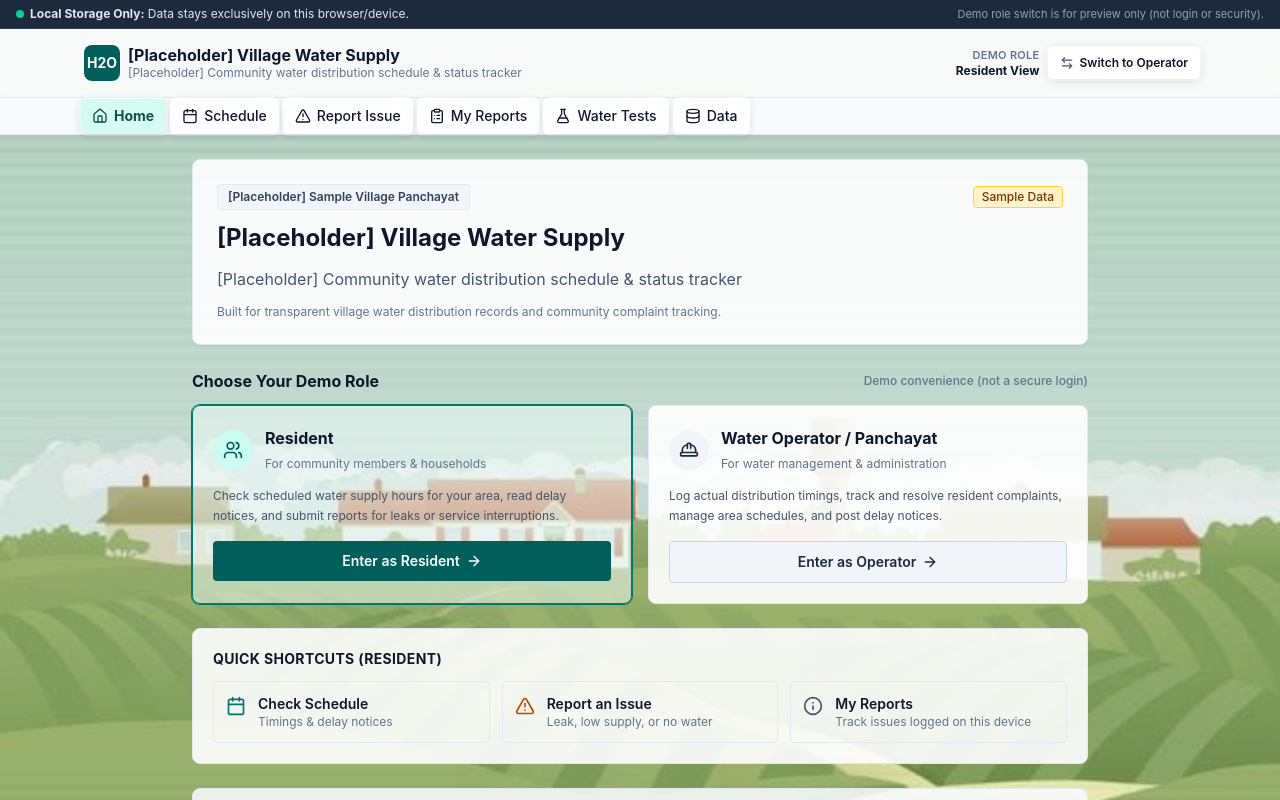
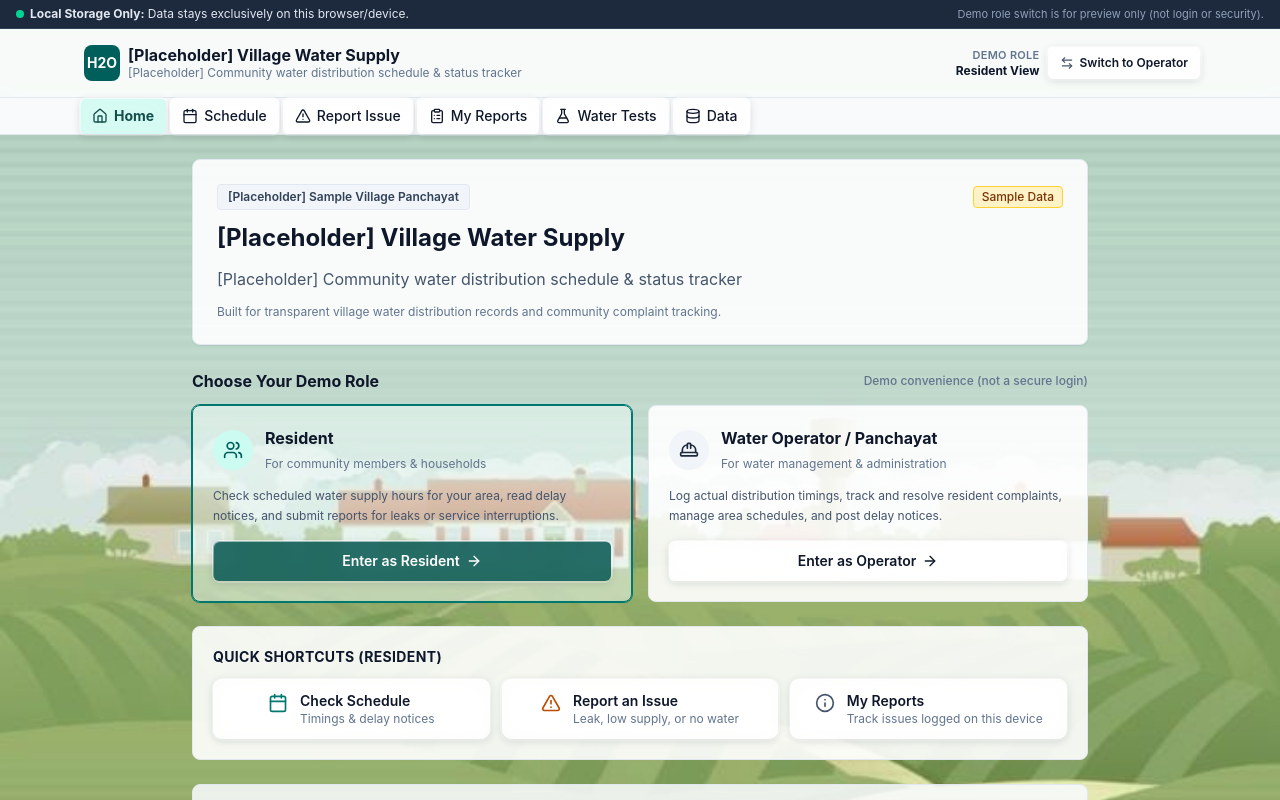
Before and after one commit to zaidansheikh180-gif/innovex-hackathon-, a React (Vite) app: page / in a window 1280 px wide. Shown: the top 800 px of the page. Built offline with nearby package versions, Linux system fonts and the light colour scheme.

Commit message:
Use GlassButton in HomeScreen

```diff
--- a/src/pages/HomeScreen.tsx
+++ b/src/pages/HomeScreen.tsx
@@ -18,6 +18,7 @@ import {
   AlertTriangle,
   Info,
 } from 'lucide-react';
+import { GlassButton } from '../components/GlassButton.tsx';
 
 interface HomeScreenProps {
   currentRole: UserRole;
@@ -87,21 +88,17 @@ export const HomeScreen: React.FC<HomeScreenProps> = ({
             </p>
 
             <div className="mt-4 flex items-center gap-2">
-              <button
+              <GlassButton
                 type="button"
                 onClick={() => {
                   onSelectRole('resident');
                   onNavigate('/schedule');
                 }}
-                className={`w-full py-2.5 px-4 rounded text-xs sm:text-sm font-semibold transition flex items-center justify-center gap-1.5 ${
-                  currentRole === 'resident'
-                    ? 'bg-teal-800 text-white hover:bg-teal-900'
-                    : 'bg-slate-100 text-slate-800 hover:bg-slate-200 border border-slate-300'
-                }`}
+                tone={currentRole === 'resident' ? 'teal' : 'neutral'} className="py-2.5 px-4 text-xs sm:text-sm font-semibold flex items-center justify-center gap-1.5" wrapperClassName="flex w-full"
               >
                 <span>Enter as Resident</span>
                 <ArrowRight className="w-4 h-4" />
-              </button>
+              </GlassButton>
             </div>
           </div>
 
@@ -129,21 +126,17 @@ export const HomeScreen: React.FC<HomeScreenProps> = ({
             </p>
 
             <div className="mt-4 flex items-center gap-2">
-              <button
+              <GlassButton
                 type="button"
                 onClick={() => {
                   onSelectRole('operator');
                   onNavigate('/operator/supply');
                 }}
-                className={`w-full py-2.5 px-4 rounded text-xs sm:text-sm font-semibold transition flex items-center justify-center gap-1.5 ${
-                  currentRole === 'operator'
-                    ? 'bg-teal-800 text-white hover:bg-teal-900'
-                    : 'bg-slate-100 text-slate-800 hover:bg-slate-200 border border-slate-300'
-                }`}
+                tone={currentRole === 'operator' ? 'teal' : 'neutral'} className="py-2.5 px-4 text-xs sm:text-sm font-semibold flex items-center justify-center gap-1.5" wrapperClassName="flex w-full"
               >
                 <span>Enter as Operator</span>
                 <ArrowRight className="w-4 h-4" />
-              </button>
+              </GlassButton>
             </div>
           </div>
         </div>
@@ -157,79 +150,79 @@ export const HomeScreen: React.FC<HomeScreenProps> = ({
         <div className="grid grid-cols-1 sm:grid-cols-2 md:grid-cols-3 gap-3">
           {currentRole === 'resident' ? (
             <>
-              <button
+              <GlassButton
                 type="button"
                 onClick={() => onNavigate('/schedule')}
-                className="p-3 text-left rounded border border-slate-200 hover:border-teal-600 hover:bg-slate-50 transition flex items-start gap-3"
+                tone="neutral" className="p-3 text-left flex items-start gap-3"
               >
                 <Calendar className="w-5 h-5 text-teal-700 shrink-0 mt-0.5" />
                 <div>
                   <div className="text-sm font-semibold text-slate-900">Check Schedule</div>
                   <div className="text-xs text-slate-500">Timings & delay notices</div>
                 </div>
-              </button>
+              </GlassButton>
 
-              <button
+              <GlassButton
                 type="button"
                 onClick={() => onNavigate('/report')}
-                className="p-3 text-left rounded border border-slate-200 hover:border-teal-600 hover:bg-slate-50 transition flex items-start gap-3"
+                tone="neutral" className="p-3 text-left flex items-start gap-3"
               >
                 <AlertTriangle className="w-5 h-5 text-amber-700 shrink-0 mt-0.5" />
                 <div>
                   <div className="text-sm font-semibold text-slate-900">Report an Issue</div>
                   <div className="text-xs text-slate-500">Leak, low supply, or no water</div>
                 </div>
-              </button>
+              </GlassButton>
 
-              <button
+              <GlassButton
                 type="button"
                 onClick={() => onNavigate('/my-reports')}
-                className="p-3 text-left rounded border border-slate-200 hover:border-teal-600 hover:bg-slate-50 transition flex items-start gap-3"
+                tone="neutral" className="p-3 text-left flex items-start gap-3"
               >
                 <Info className="w-5 h-5 text-slate-600 shrink-0 mt-0.5" />
                 <div>
                   <div className="text-sm font-semibold text-slate-900">My Reports</div>
                   <div className="text-xs text-slate-500">Track issues logged on this device</div>
                 </div>
-              </button>
+              </GlassButton>
             </>
           ) : (
             <>
-              <button
+              <GlassButton
                 type="button"
                 onClick={() => onNavigate('/operator/supply')}
-                className="p-3 text-left rounded border border-slate-200 hover:border-teal-600 hover:bg-slate-50 transition flex items-start gap-3"
+                tone="neutral" className="p-3 text-left flex items-start gap-3"
               >
                 <Calendar className="w-5 h-5 text-teal-700 shrink-0 mt-0.5" />
                 <div>
                   <div className="text-sm font-semibold text-slate-900">Log Supply</div>
                   <div className="text-xs text-slate-500">Record area supply duration</div>
                 </div>
-              </button>
+              </GlassButton>
 
-              <button
+              <GlassButton
                 type="button"
                 onClick={() => onNavigate('/operator/complaints')}
-                className="p-3 text-left rounded border border-slate-200 hover:border-teal-600 hover:bg-slate-50 transition flex items-start gap-3"
+                tone="neutral" className="p-3 text-left flex items-start gap-3"
               >
                 <AlertTriangle className="w-5 h-5 text-amber-700 shrink-0 mt-0.5" />
                 <div>
                   <div className="text-sm font-semibold text-slate-900">Manage Complaints</div>
                   <div className="text-xs text-slate-500">Update resolution status</div>
                 </div>
-              </button>
+              </GlassButton>
 
-              <button
+              <GlassButton
                 type="button"
                 onClick={() => onNavigate('/operator/schedule')}
-                className="p-3 text-left rounded border border-slate-200 hover:border-teal-600 hover:bg-slate-50 transition flex items-start gap-3"
+                tone="neutral" className="p-3 text-left flex items-start gap-3"
               >
                 <Info className="w-5 h-5 text-slate-600 shrink-0 mt-0.5" />
                 <div>
                   <div className="text-sm font-semibold text-slate-900">Schedule & Notices</div>
                   <div className="text-xs text-slate-500">Edit timings & post notices</div>
                 </div>
-              </button>
+              </GlassButton>
             </>
           )}
         </div>
```
